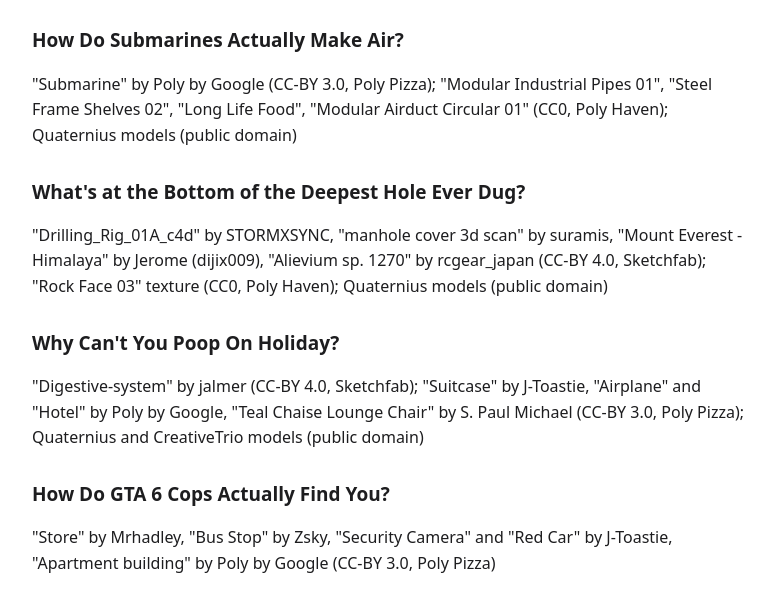
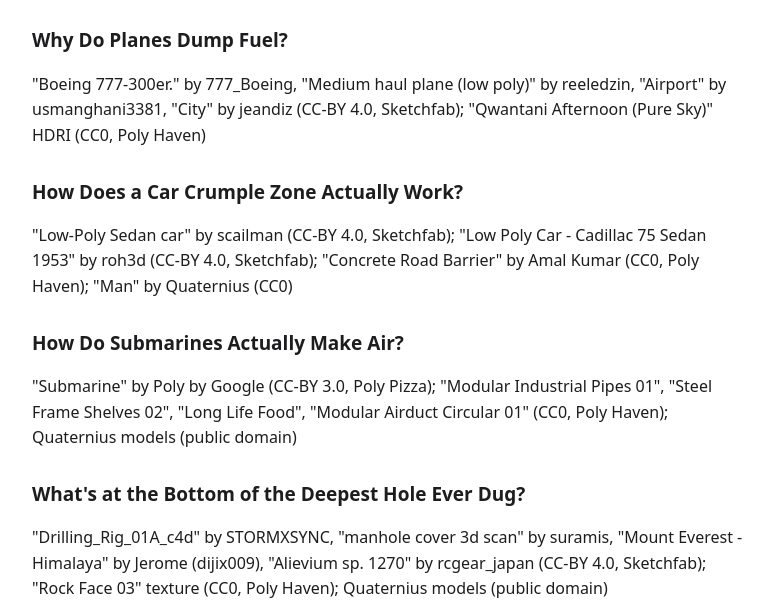
Before and after one commit to tinyripplestories-ux/tinyripplestories-ux.github.io, a plain HTML site: page credits.html in a window 1280 px wide. Shown: the part 183-792 px from the top of the page, without its empty margins (248-1022 px from the left). Drawn offline with Linux system fonts and the light colour scheme.

Commit message:
Add files via upload

```diff
--- a/credits.html
+++ b/credits.html
@@ -1,5 +1,7 @@
 <!doctype html><html lang="en"><head><meta charset="utf-8"><meta name="viewport" content="width=device-width,initial-scale=1"><title>3D Model Credits</title><link rel="stylesheet" href="style.css"></head><body>
 <h1>3D model credits</h1><p>TinyRipple Studio videos use free 3D models, textures and HDRIs. CC-BY models are credited below by video, as their licences ask. CC0 and public-domain assets (Poly Haven, Quaternius and others) need no credit but are listed where we noted them. Thank you to every artist.</p>
+<h2>Why Do Planes Dump Fuel?</h2><p>&quot;Boeing 777-300er.&quot; by 777_Boeing, &quot;Medium haul plane (low poly)&quot; by reeledzin, &quot;Airport&quot; by usmanghani3381, &quot;City&quot; by jeandiz (CC-BY 4.0, Sketchfab); &quot;Qwantani Afternoon (Pure Sky)&quot; HDRI (CC0, Poly Haven)</p>
+<h2>How Does a Car Crumple Zone Actually Work?</h2><p>&quot;Low-Poly Sedan car&quot; by scailman (CC-BY 4.0, Sketchfab); &quot;Low Poly Car - Cadillac 75 Sedan 1953&quot; by roh3d (CC-BY 4.0, Sketchfab); &quot;Concrete Road Barrier&quot; by Amal Kumar (CC0, Poly Haven); &quot;Man&quot; by Quaternius (CC0)</p>
 <h2>How Do Submarines Actually Make Air?</h2><p>&quot;Submarine&quot; by Poly by Google (CC-BY 3.0, Poly Pizza); &quot;Modular Industrial Pipes 01&quot;, &quot;Steel Frame Shelves 02&quot;, &quot;Long Life Food&quot;, &quot;Modular Airduct Circular 01&quot; (CC0, Poly Haven); Quaternius models (public domain)</p>
 <h2>What&#x27;s at the Bottom of the Deepest Hole Ever Dug?</h2><p>&quot;Drilling_Rig_01A_c4d&quot; by STORMXSYNC, &quot;manhole cover 3d scan&quot; by suramis, &quot;Mount Everest - Himalaya&quot; by Jerome (dijix009), &quot;Alievium sp. 1270&quot; by rcgear_japan (CC-BY 4.0, Sketchfab); &quot;Rock Face 03&quot; texture (CC0, Poly Haven); Quaternius models (public domain)</p>
 <h2>Why Can&#x27;t You Poop On Holiday?</h2><p>&quot;Digestive-system&quot; by jalmer (CC-BY 4.0, Sketchfab); &quot;Suitcase&quot; by J-Toastie, &quot;Airplane&quot; and &quot;Hotel&quot; by Poly by Google, &quot;Teal Chaise Lounge Chair&quot; by S. Paul Michael (CC-BY 3.0, Poly Pizza); Quaternius and CreativeTrio models (public domain)</p>
```
